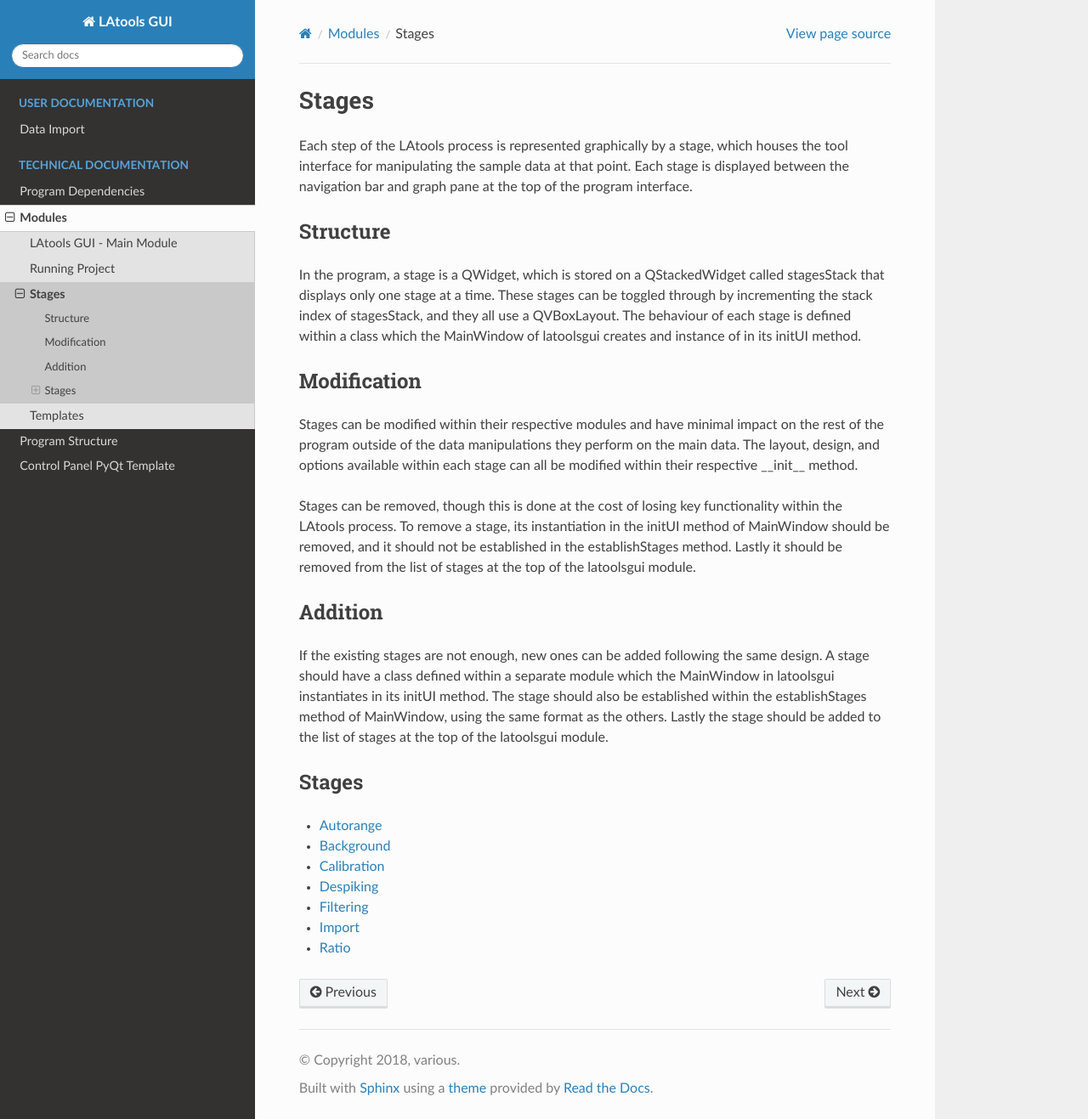
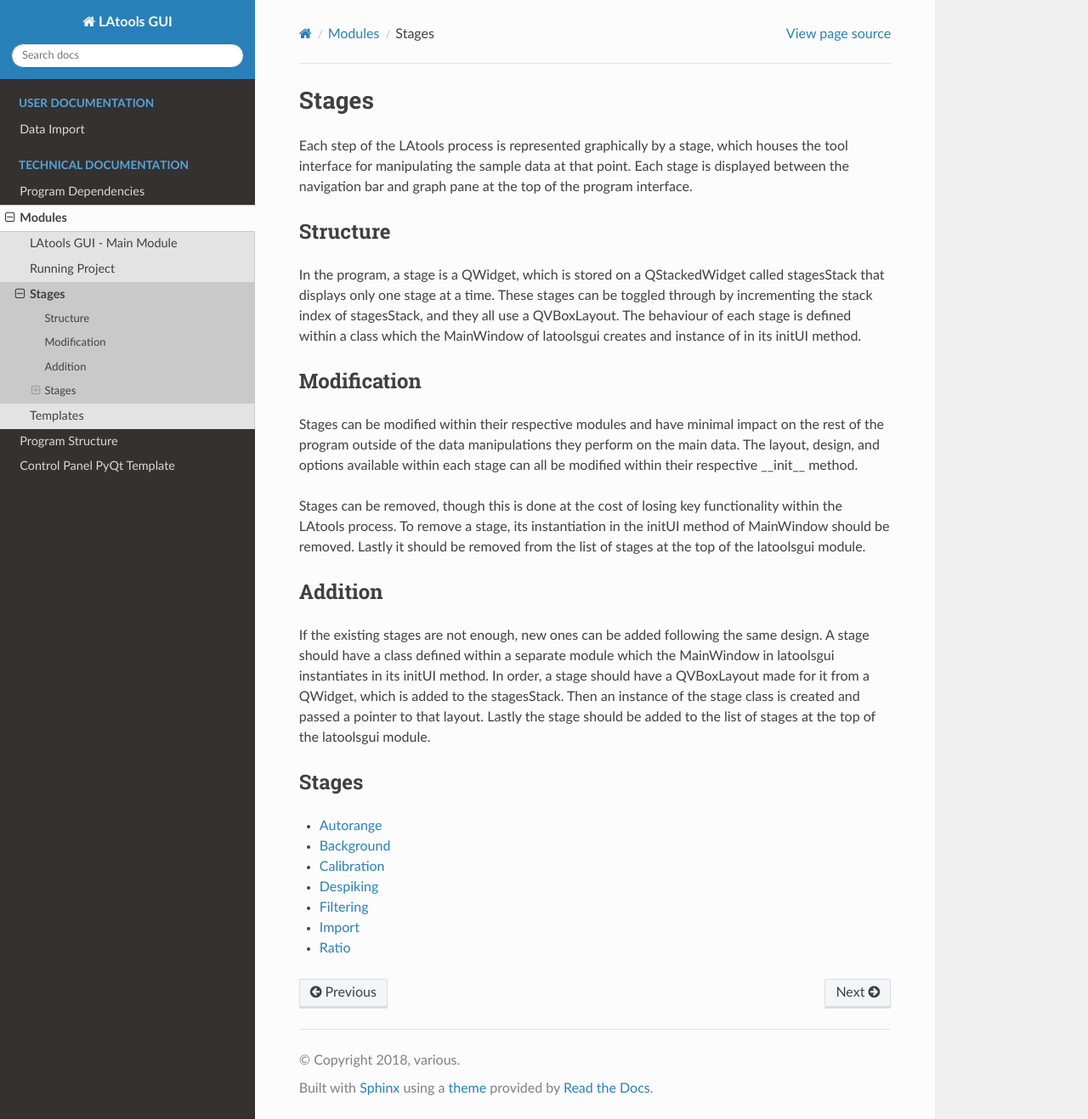
Before and after one commit to oscarbranson/latools_gui, a Sphinx documentation site: the page built from docs/source/backend/modules/stages.rst, in a window 1280 px wide and 1317 px high. Shown: the whole window at 85% size. Built offline with Sphinx 7.4.7 and the Read the Docs theme 2.0.0, drawn with Linux system fonts in a browser that asks for light colours.

Commit message:
Minor documentation change to match program updates.

```diff
--- a/docs/source/backend/modules/stages.rst
+++ b/docs/source/backend/modules/stages.rst
@@ -24,19 +24,18 @@ outside of the data manipulations they perform on the main data. The layout, des
 each stage can all be modified within their respective __init__ method.
 
 Stages can be removed, though this is done at the cost of losing key functionality within the LAtools process. To
-remove a stage, its instantiation in the initUI method of MainWindow should be removed, and it should not be
-established in the establishStages method. Lastly it should be removed from the list of stages at the top of
-the latoolsgui module.
+remove a stage, its instantiation in the initUI method of MainWindow should be removed. Lastly it should be removed
+from the list of stages at the top of the latoolsgui module.
 
 
 Addition
 ====================================
 
 If the existing stages are not enough, new ones can be added following the same design. A stage should have a
-class defined within a separate module which the MainWindow in latoolsgui instantiates in its initUI method. The stage
-should also be established within the establishStages method of MainWindow, using the same format as the others.
-Lastly the stage should be added to the list of stages at the top of the latoolsgui module.
-
+class defined within a separate module which the MainWindow in latoolsgui instantiates in its initUI method.
+In order, a stage should have a QVBoxLayout made for it from a QWidget, which is added to the stagesStack. Then
+an instance of the stage class is created and passed a pointer to that layout. Lastly the stage should be
+added to the list of stages at the top of the latoolsgui module.
 
 
 Stages
```
